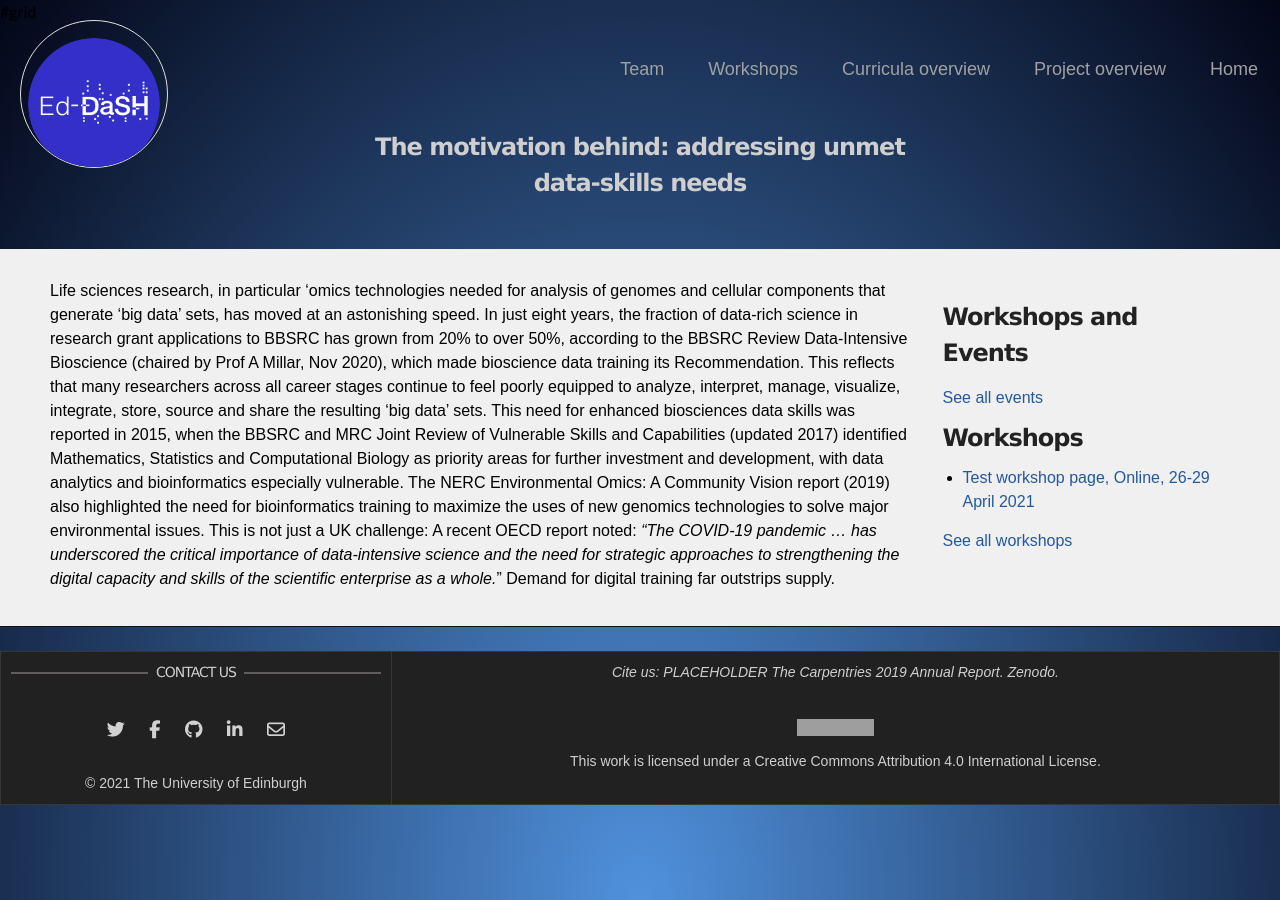
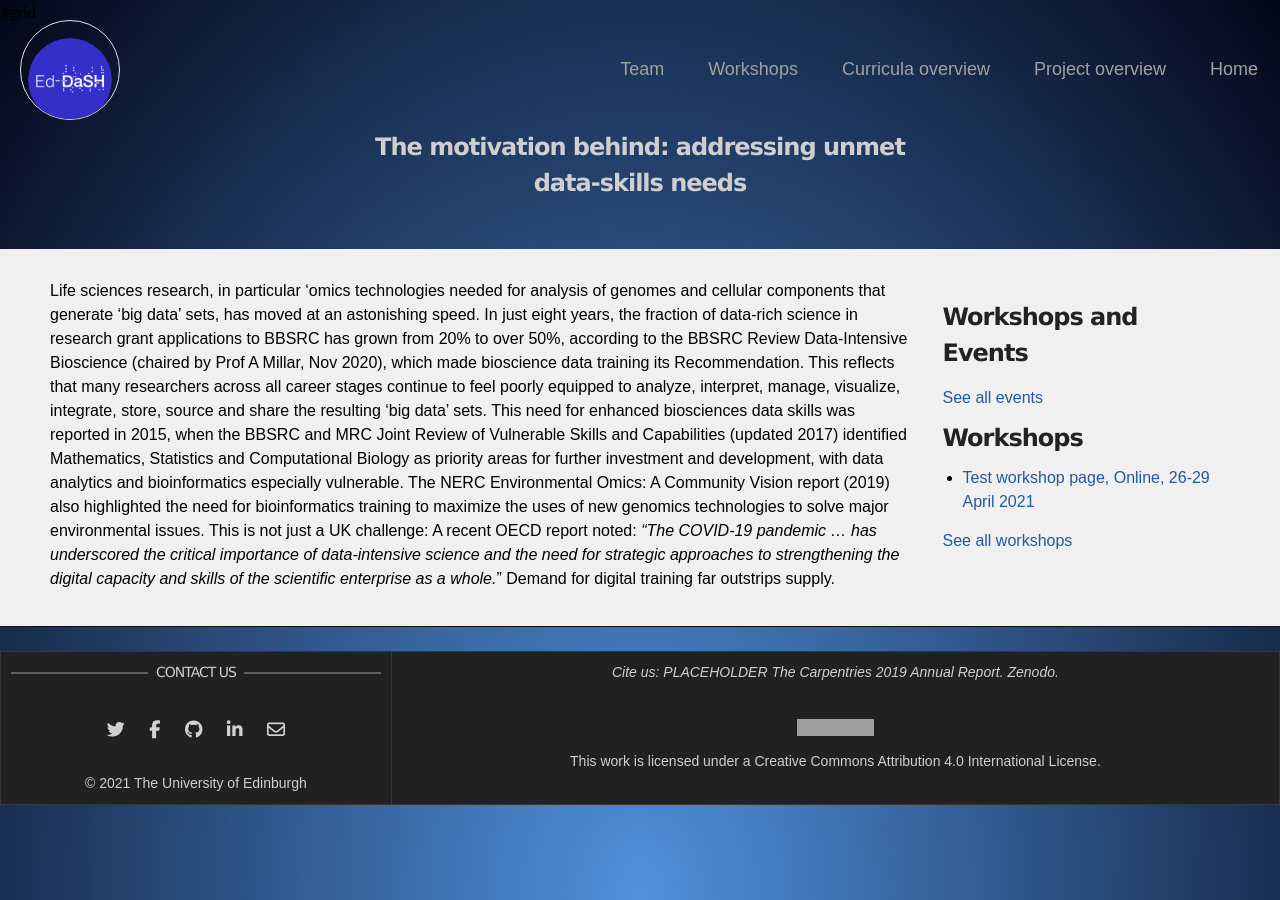
Before and after one commit to edcarp/Ed-DaSH, a Jekyll site: the page built from further_project_details.md, in a window 1280 px wide. Built offline with Jekyll 4.4.1, drawn with Linux system fonts in a browser that asks for light colours; nearby versions of some CDN libraries; our own code applies the rules of GitHub Pages for plain Markdown files; grey boxes are pictures that could not be loaded.

Commit message:
Update style.scss

```diff
--- a/assets/css/style.scss
+++ b/assets/css/style.scss
@@ -266,8 +266,8 @@ a:hover, a:focus {
   //margin: auto;
   padding: 2px;
   border: 1px solid #e0e0e0;
-  width: 148px;
-  height: 148px;
+  width: 100px;
+  height: 100px;
 
 img {
     width: 100%;
```
